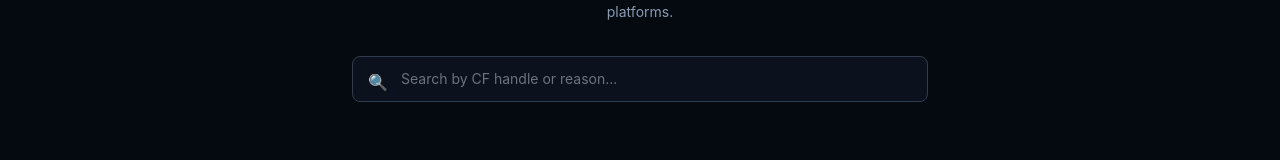
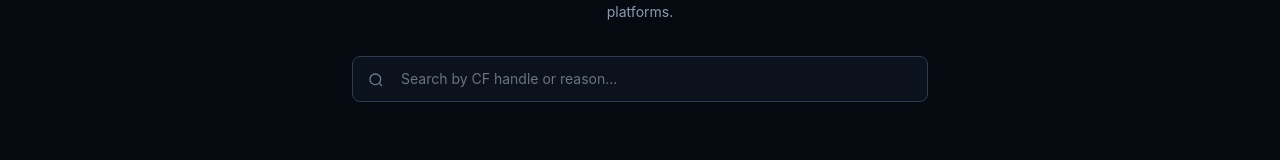
Before and after one commit to assaampuhel/community-watch, a React (Vite) app in the folder client/: page /cheaters in a window 1280 px wide. Shown: the part 195-355 px from the top of the page. Built offline with nearby package versions, Linux system fonts and the light colour scheme; no server answers.

Commit message:
replace search emoji with SVG icon and update homepage background color

```diff
--- a/client/src/components/CheaterDB.tsx
+++ b/client/src/components/CheaterDB.tsx
@@ -2,6 +2,13 @@ import { useState, useEffect } from "react";
 import { useLocation } from "react-router-dom";
 import { getReports, type ReportData } from "../api";
 import Footer from "./Footer";
+
+const SearchIcon = () => (
+  <svg width="16" height="16" viewBox="0 0 24 24" fill="none" stroke="#6b7a8d" strokeWidth="2">
+    <circle cx="11" cy="11" r="8" />
+    <line x1="21" y1="21" x2="16.65" y2="16.65" />
+  </svg>
+);
 
 export default function CheaterDB() {
   const location = useLocation();
@@ -51,7 +58,7 @@ export default function CheaterDB() {
             onChange={(e) => setSearch(e.target.value)}
             className="w-full bg-[#0b121d] border border-[#2e3d50] rounded-lg py-3 px-12 text-sm outline-none focus:border-[#a5c9ff] transition-all"
           />
-          <span className="absolute left-4 top-3.5 text-gray-500">🔍</span>
+          <span className="absolute left-4 top-4"><SearchIcon /></span>
         </div>
       </div>
 
--- a/client/src/components/HomePage.tsx
+++ b/client/src/components/HomePage.tsx
@@ -163,7 +163,7 @@ function HomePage() {
     <div style={{
       minHeight: "100vh",
       width: "100%",
-      backgroundColor: "#0f1117",
+      backgroundColor: "#050a11",
       color: "#c9d4e0",
       fontFamily: "'Inter', -apple-system, BlinkMacSystemFont, sans-serif",
       display: "flex",
```
